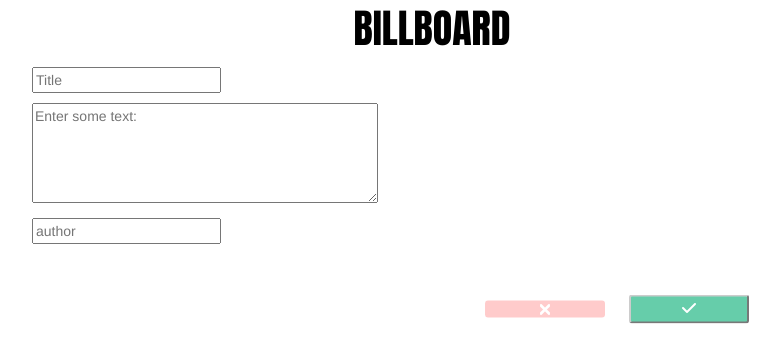
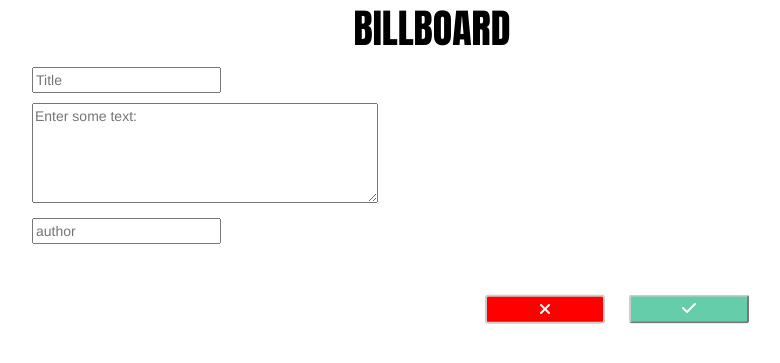
Before and after one commit to benScholom/billboard, a Django app: page /post/new/ in a window 1280 px wide. Shown: the top 363 px of the page, without its empty margins (23-803 px from the left). Run offline with Django 3.2, Linux system fonts and the light colour scheme; some libraries are stand-ins or nearby versions; some web fonts are replaced.

Commit message:
fixed button styling

```diff
--- a/message/static/css/billboard.css
+++ b/message/static/css/billboard.css
@@ -69,9 +69,23 @@
 	position:absolute;
 }
 
-.form .close {
+.form .close#reset {
 	background-color:red;
 	left:39%;
+	color:white;
+	opacity:1;
+	padding:1px 6px;
+	border:2px solid #ccc;
+	height: 28.4px;
+	text-shadow:none;
+}
+
+.form .close#reset:hover {
+	opacity: 0.5;
+	color: #333;
+}
+.form .close#reset .x:hover {
+	background-color: #ccc;
 }
 
 .form .new {
--- a/message/templates/admin/submit_line.html
+++ b/message/templates/admin/submit_line.html
@@ -1,3 +1,4 @@
+<!--code snippet which allows the creation of a reset button in django forms on a specific app by changing button type to 'reset'-->
 {% load i18n %}
 <div class="submit-row" {% if is_popup %}style="overflow: auto;"{% endif %}>
 {% if show_save %}<input type="submit" value="{% trans 'Save' %}" class="default" name="_save" {{ onclick_attrib }}/>{% endif %}
--- a/message/templates/message/post_add.html
+++ b/message/templates/message/post_add.html
@@ -13,7 +13,7 @@
 				</div>
 				<div class = "row">
 					<div class = "column-xs-12 form">
-						<button name="delete" type="reset" class = "btn-default close"><i class="fa fa-times" aria-hidden="true"></i></button>
+						<button type="reset" id="reset" class = "btn-default close"><i class="fa fa-times x" aria-hidden="true"></i></button>
 						<button type = "submit" class = "btn-default new"><i class="fa fa-check" aria-hidden="true"></i></button>
 					</div>
 				</div>
```
